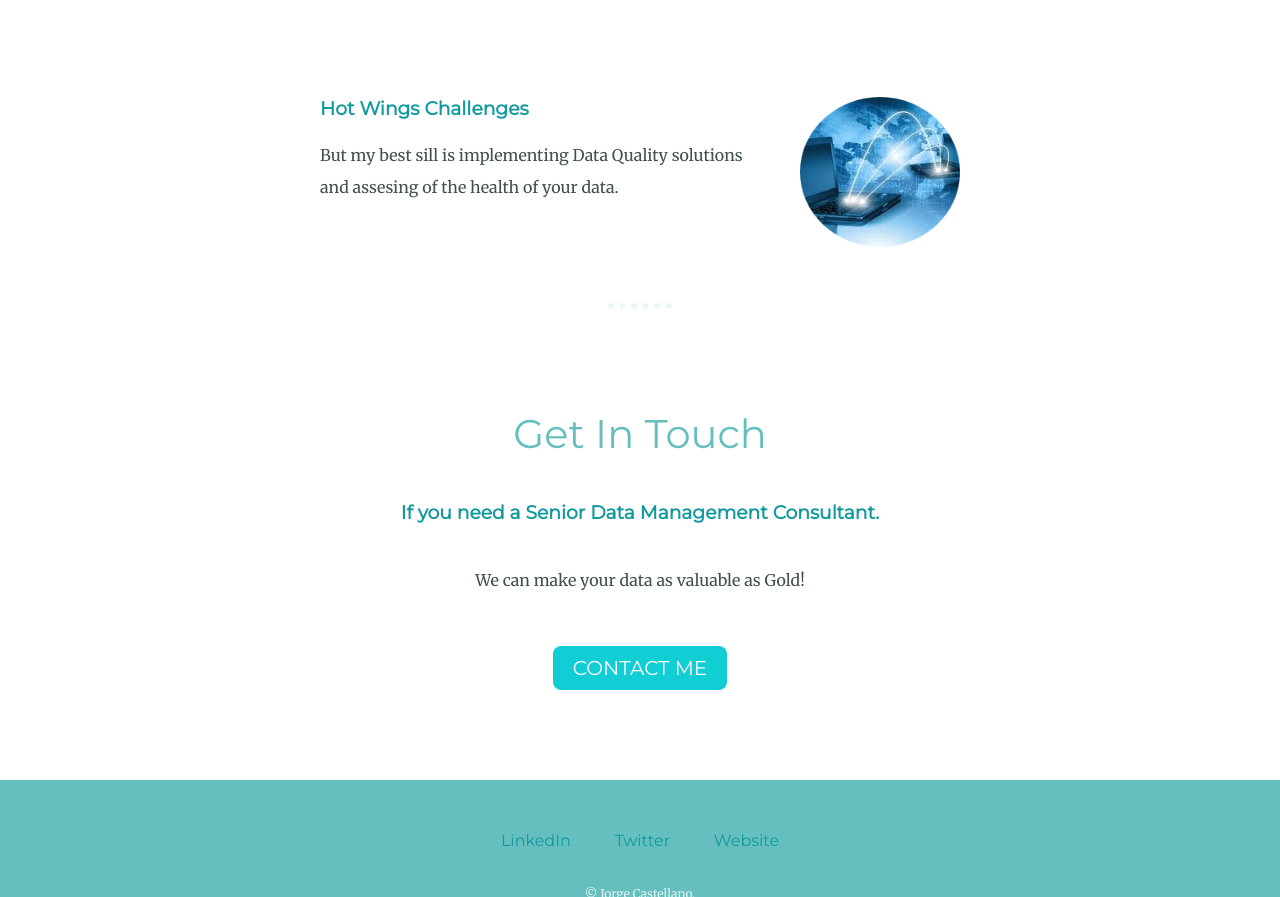
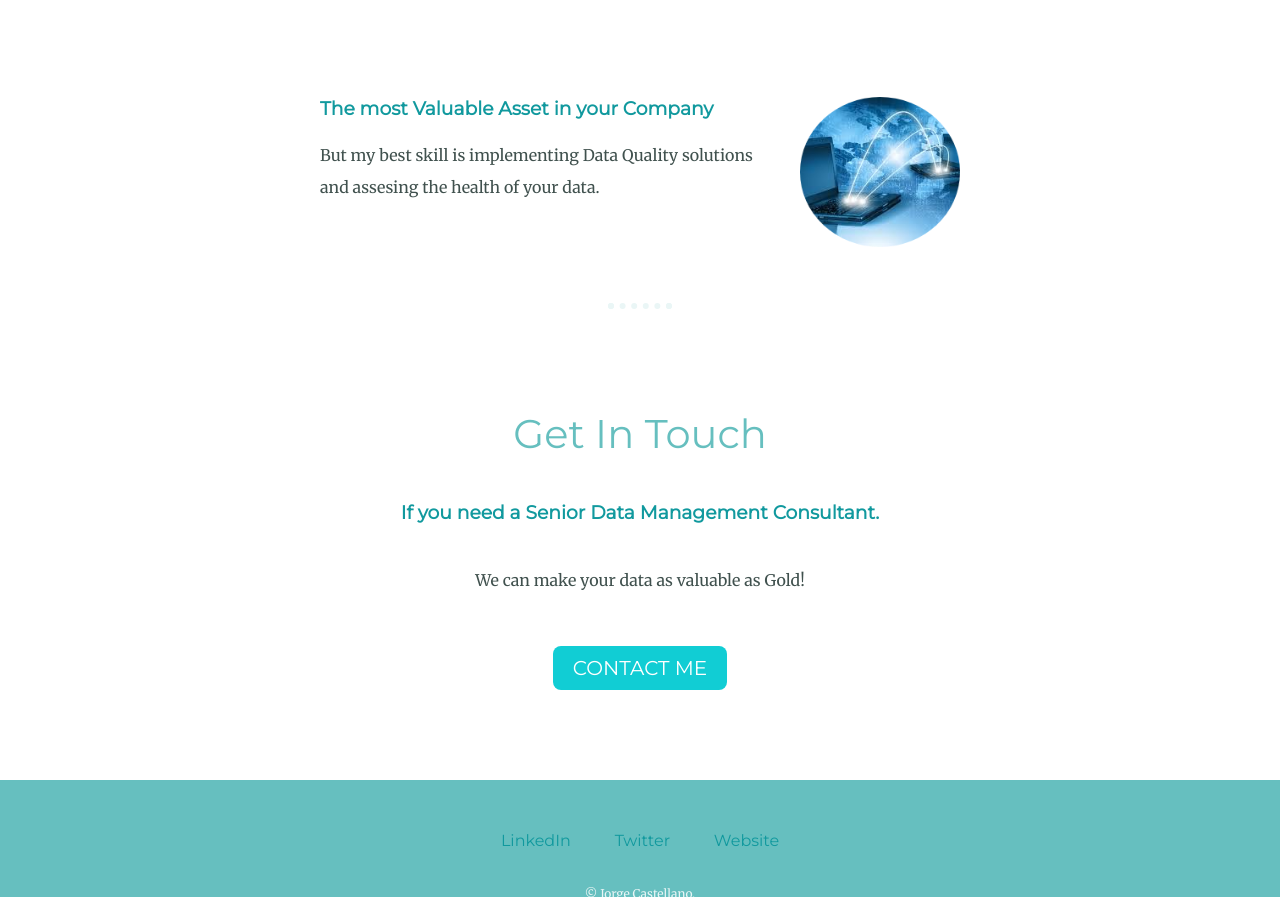
Before and after one commit to jcastellano71/cv, a plain HTML site: page index.html in a window 1280 px wide. Shown: the part 1772-2669 px from the top of the page. Drawn offline with Linux system fonts and the light colour scheme.

Commit message:
Update index.html

```diff
--- a/index.html
+++ b/index.html
@@ -35,8 +35,8 @@
       </div>
       <div class="skill-row">
         <img class="chilli-img" src="images/datatransfer-modified.png" alt="" width="150" height="150">
-        <h3>Hot Wings Challenges</h3>
-        <p  class="chilli-skill-description">But my best sill is implementing Data Quality solutions and assesing of the health of your data.</p>
+        <h3>The most Valuable Asset in your Company</h3>
+        <p  class="chilli-skill-description">But my best skill is implementing Data Quality solutions and assesing the health of your data.</p>
       </div>
     </div>
     <hr>
```
